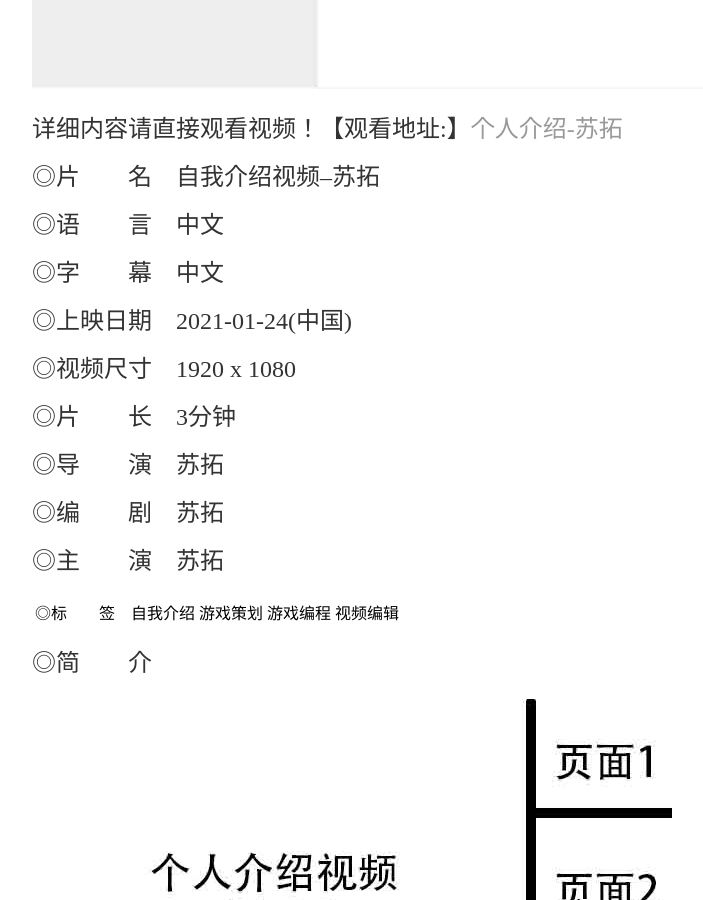
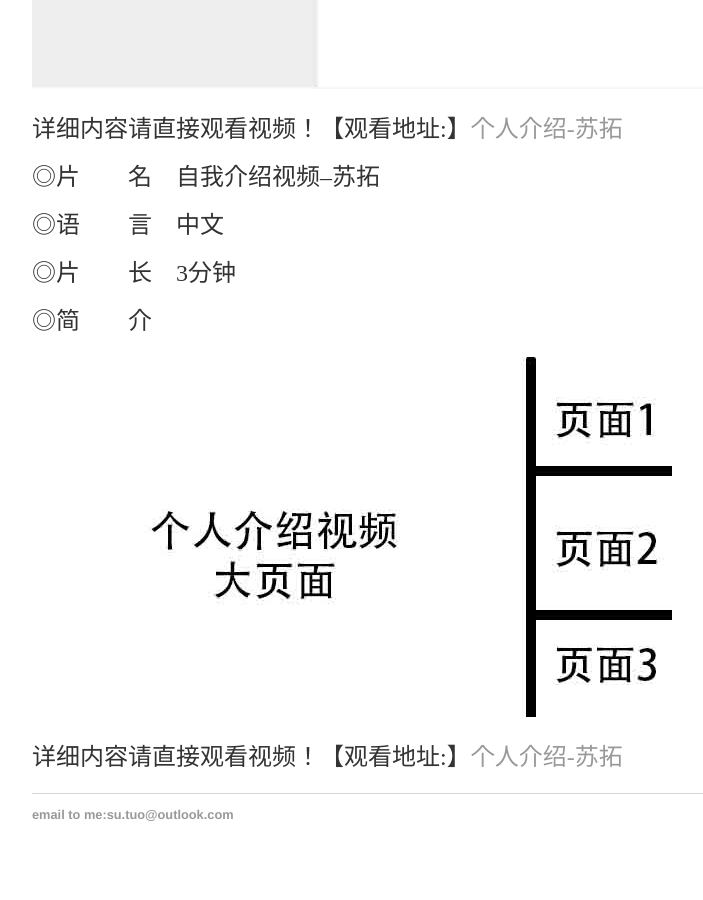
Before and after one commit to SotakuStudio/SotakuStudio.github.io, a Jekyll site: the page built from _posts/2021-12-30-chnresume.md, in a window 1280 px wide and 900 px high, scrolled down 1266 px. Shown: the whole window, without its empty margins (160-863 px from the left). Built offline with Jekyll 4.4.1, drawn with Linux system fonts in a browser that asks for light colours.

Commit message:
Update 2021-12-30-chnresume.md

```diff
--- a/_posts/2021-12-30-chnresume.md
+++ b/_posts/2021-12-30-chnresume.md
@@ -11,21 +11,7 @@ date: 2021-12-30
 
 ◎语　　言　中文
 
-◎字　　幕　中文
-
-◎上映日期　2021-01-24(中国)
-
-◎视频尺寸　1920 x 1080
-
 ◎片　　长　3分钟
-
-◎导　　演　苏拓
-
-◎编　　剧　苏拓
-
-◎主　　演　苏拓
-
-◎标　　签　自我介绍 | 游戏策划 | 游戏编程 | 视频编辑
 
 ◎简　　介
 
```
